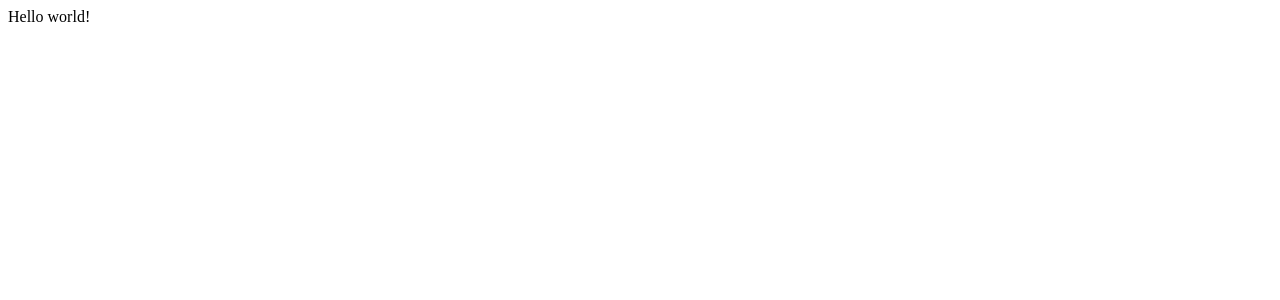
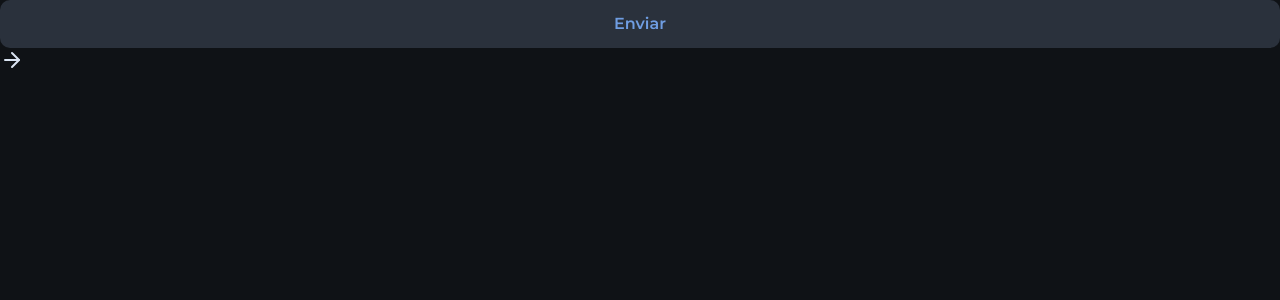
Before and after one commit to EsleySaab/nlw-connect-, a Next.js app: page / in a window 1280 px wide. Shown: the top 300 px of the page. Built offline with nearby package versions, Linux system fonts and the light colour scheme.

Commit message:
chore: initial project setup

```diff
--- /dev/null
+++ b/postcss.config.mjs
@@ -0,0 +1,6 @@
+const config = {
+  plugins: {
+    "@tailwindcss/postcss": {},
+  },
+}
+export default config
--- /dev/null
+++ b/src/app/globals.css
@@ -0,0 +1,24 @@
+@import "tailwindcss";
+
+@theme {
+  --color-*: initial;
+
+  --color-blue: #6f9de2;
+  --color-purple: #9871f3;
+  --color-danger: #f05d6c;
+
+  --color-gray-100: #dae4f2;
+  --color-gray-200: #c8d0da;
+  --color-gray-300: #95a1b1;
+  --color-gray-400: #6f7d90;
+  --color-gray-500: #2a313c;
+  --color-gray-600: #21252c;
+  --color-gray-700: #191d24;
+  --color-gray-800: #13161b;
+  --color-gray-900: #0f1216;
+
+  --font-heading: var(--font-oxanium);
+  --font-sans: var(--font-montserrat);
+
+  --radius-xl: 0.625rem;
+}
--- a/src/app/layout.tsx
+++ b/src/app/layout.tsx
@@ -1,18 +1,32 @@
-import type { Metadata } from "next";
+import "./globals.css"
+
+import type { Metadata } from "next"
+import { Montserrat, Oxanium } from "next/font/google"
 
 export const metadata: Metadata = {
-  title: "Create Next App",
-  description: "Generated by create next app",
-};
+  title: "DevStage",
+}
+
+const oxanium = Oxanium({
+  weight: ["500", "600"],
+  subsets: ["latin"],
+  variable: "--font-oxanium",
+})
+
+const montserrat = Montserrat({
+  weight: ["400", "600"],
+  subsets: ["latin"],
+  variable: "--font-montserrat",
+})
 
 export default function RootLayout({
   children,
 }: Readonly<{
-  children: React.ReactNode;
+  children: React.ReactNode
 }>) {
   return (
-    <html lang="en">
-      <body>{children}</body>
+    <html lang="en" className={`${oxanium.variable} ${montserrat.variable}`}>
+      <body className="bg-gray-900 text-gray-100 antialiased">{children}</body>
     </html>
-  );
+  )
 }
--- a/src/app/page.tsx
+++ b/src/app/page.tsx
@@ -1,7 +1,11 @@
+import Button from "@/components/Button"
+import { ArrowRight } from "lucide-react"
+
 export default function Home() {
   return (
     <main>
-      <div>Hello world!</div>
+      <Button />
+      <ArrowRight />
     </main>
-  );
+  )
 }
--- /dev/null
+++ b/src/components/Button.tsx
@@ -0,0 +1,15 @@
+import { ReactNode } from "react"
+
+interface ButtonProps {
+  children?: ReactNode
+}
+
+const Button = ({ children }: ButtonProps) => {
+  return (
+    <button className="px-5 h-12 bg-gray-500 text-blue font-semibold rounded-xl w-full cursor-pointer hover:bg-blue hover:text-gray-900 transition-colors duration-300">
+      {children || "Enviar"}
+    </button>
+  )
+}
+
+export default Button
```
Also changed, not shown: package.json (+7 -3 lines), 1 other file (tests, documents, lock files or other folders).
